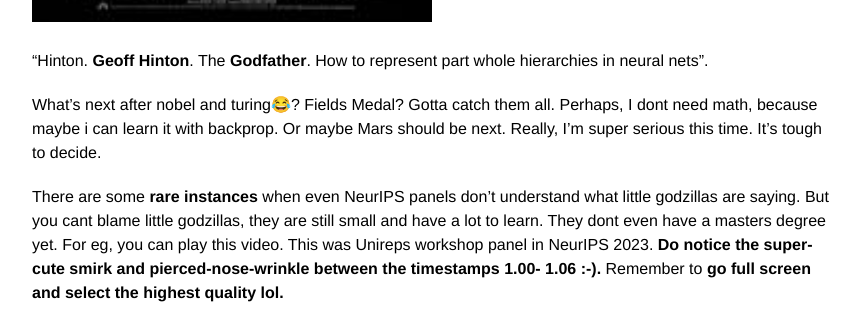
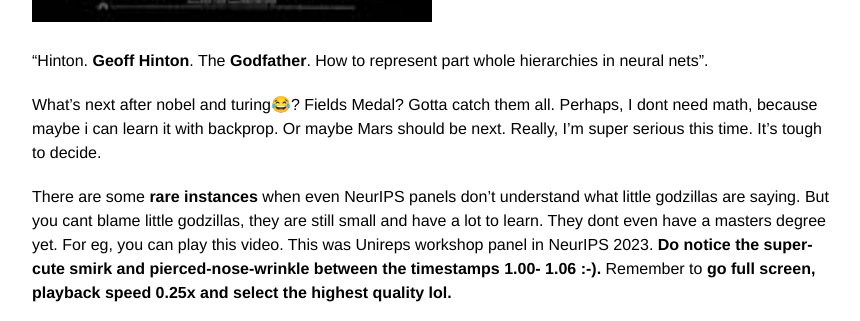
Before and after one commit to rajatmodi62/rajatmodi62.github.io, a Jekyll site: the page built from _posts/2024-10-26-hinton_apm.md, in a window 1280 px wide and 900 px high, scrolled down 15189 px, cut to the strip 0-321 px from the top of the window. Shown: the whole strip, without its empty margins (208-1068 px from the left). Built offline with Jekyll 4.4.1, drawn with Linux system fonts in a browser that asks for light colours; comment, search, counter and statistics services are not loaded.

Commit message:
soft link blog

```diff
--- a/_posts/2024-10-26-hinton_apm.md
+++ b/_posts/2024-10-26-hinton_apm.md
@@ -235,7 +235,7 @@ Godzilla-making-addiction. Little godzilla is a mere mortal after all. Sometimes
 
 What's next after nobel and turing😂? Fields Medal? Gotta catch them all. Perhaps, I dont need math, because maybe i can learn it with backprop. Or maybe Mars should be next. Really, I'm super serious this time. It's tough to decide.
 
-There are some <b> rare instances </b> when even NeurIPS panels don't understand what little godzillas are saying. But you cant blame little godzillas, they are still small and have a lot to learn. They dont even have a masters degree yet. For eg, you can play this video. This was Unireps workshop panel in NeurIPS 2023. <b> Do notice the super-cute smirk and pierced-nose-wrinkle between the  timestamps 1.00- 1.06 :-). </b> Remember to <b> go full screen and select the highest quality lol.</b>
+There are some <b> rare instances </b> when even NeurIPS panels don't understand what little godzillas are saying. But you cant blame little godzillas, they are still small and have a lot to learn. They dont even have a masters degree yet. For eg, you can play this video. This was Unireps workshop panel in NeurIPS 2023. <b> Do notice the super-cute smirk and pierced-nose-wrinkle between the  timestamps 1.00- 1.06 :-). </b> Remember to <b> go full screen, playback speed 0.25x and select the highest quality lol.</b>
 <div style="position: relative; padding-bottom: 56.25%; height: 0; overflow: hidden; margin: 0;">
    <iframe width="560" height="315" src="https://www.youtube.com/embed/b-cgktoep4M?si=yBHRTyl4nd9GGkIY" title="YouTube video player" frameborder="0" allow="accelerometer; autoplay; clipboard-write; encrypted-media; gyroscope; picture-in-picture; web-share" referrerpolicy="strict-origin-when-cross-origin" allowfullscreen></iframe>
 </div>
```
